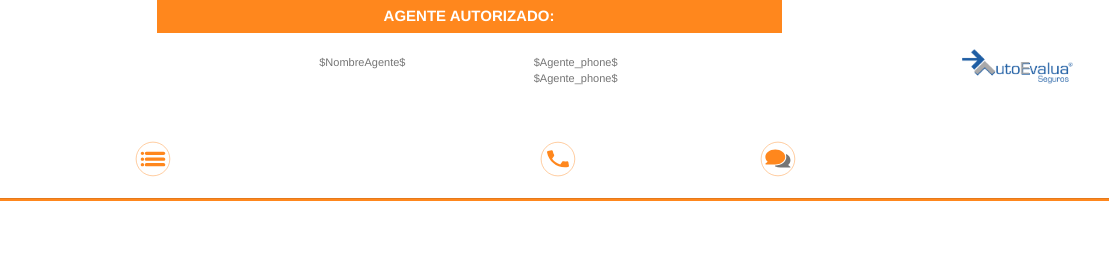
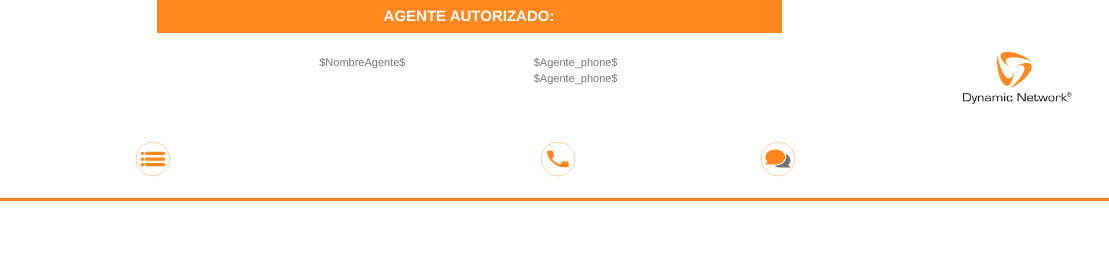
Before and after one commit to McPoe/autoevalua, a plain HTML site: page index.html in a window 1280 px wide. Shown: the top 254 px of the page, 171-1280 px from the left. Drawn offline with nearby package versions, Linux system fonts and the light colour scheme.

Commit message:
Update
Logo

```diff
--- a/index.html
+++ b/index.html
@@ -42,7 +42,7 @@
             </div>
         </div>
         <div class="col-3">
-            <img src="img/AUTOEVALUA-CASGRIS.png" alt="Logo Autoevalua" class="logor">
+            <img src="img/logo_dnis.png" alt="Logo Autoevalua" class="logor">
         </div>
     </div>
 
@@ -79,7 +79,7 @@
   <header class="logotype d-xl-none" style="padding: 1em 0px 0px">
     <div>
         <img src="https://agentes.autoevalua.com/agentes/img/logo.png" alt="" class="logol">
-        <img src="img/AUTOEVALUA-CASGRIS.png" class="logor">
+        <img src="img/logo_dnis.png" class="logor">
     </div>
     <div align="center">
         <div class="bluecint">
```
Also changed, not shown: img/logo_dnis.png (added).
